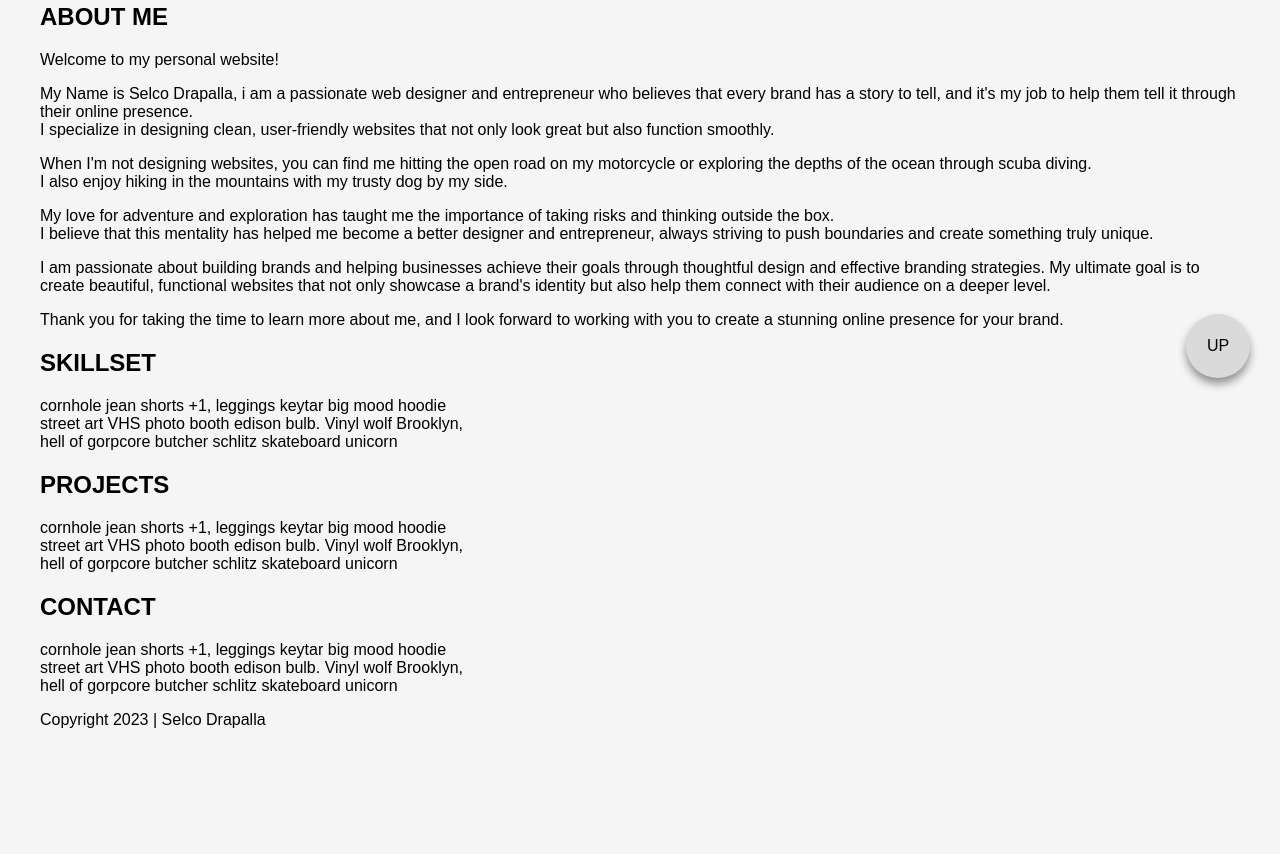
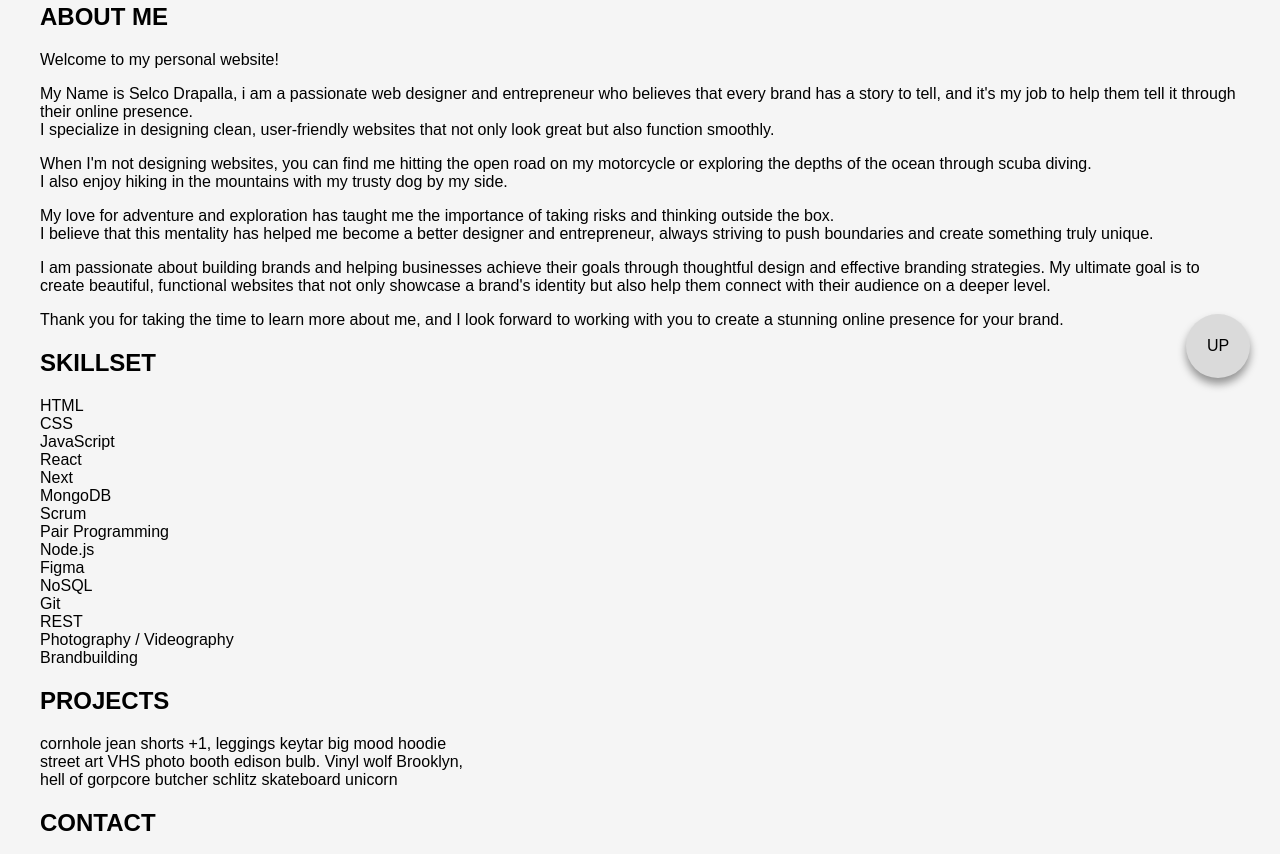
Before and after one commit to SelcoD/personal-website, a plain HTML site: page index.html in a window 1280 px wide. Shown: the part 392-1246 px from the top of the page. Before the commit the page ends 1121 px from the top, so only its background shows below. Drawn offline with Linux system fonts and the light colour scheme.

Commit message:
add skillset text and backdop-blur to nav

```diff
--- a/index.html
+++ b/index.html
@@ -34,7 +34,6 @@
         My Name is Selco Drapalla, i am a passionate web designer and entrepreneur who believes that every brand has a story to tell, and it's my job to help them tell it through their online presence.<br>
         I specialize in designing clean, user-friendly websites that not only look great but also function smoothly.
         </p>
-
         <p>
         When I'm not designing websites, you can find me hitting the open road on my motorcycle or exploring the depths of the ocean through scuba diving.<br>
         I also enjoy hiking in the mountains with my trusty dog by my side.
@@ -50,11 +49,24 @@
 
     <section id="skillset">
       <h2>SKILLSET</h2>
-      <p>
-        cornhole jean shorts +1, leggings keytar big mood hoodie<br />
-        street art VHS photo booth edison bulb. Vinyl wolf Brooklyn,<br />
-        hell of gorpcore butcher schlitz skateboard unicorn
-      </p>
+        <ul>
+            <li>HTML</li>
+            <li>CSS</li>
+            <li>JavaScript</li>
+            <li>React</li>
+            <li>Next</li>
+            <li>MongoDB</li>
+            <li>Scrum</li>
+            <li>Pair Programming</li>
+            <li>Node.js</li>
+            <li>Figma</li>
+            <li>NoSQL</li>
+            <li>Git</li>
+            <li>REST</li>
+            <li>Photography / Videography</li>
+            <li>Brandbuilding</li>
+
+          </ul>
     </section>
 
     <section id="projects">
--- a/styles.css
+++ b/styles.css
@@ -26,9 +26,13 @@ nav ul {
   list-style: none;
   justify-content: space-between;
   flex-wrap: wrap;
+}
 
-
-}
+nav {
+    position: sticky;
+    top: 0;
+    backdrop-filter: blur(3px);
+  }
 
 nav ul li a {
   padding: 10px;
@@ -39,6 +43,11 @@ nav ul li a {
   color: black;
   text-decoration: none;
   list-style: none;
+}
+
+section ul {
+    list-style: none;
+    padding: 0px;
 }
 
 section {
```
